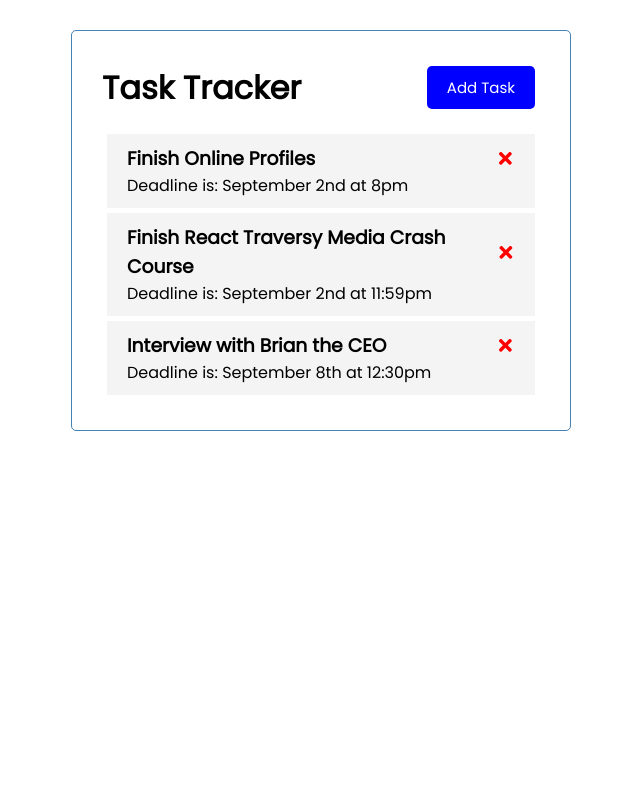
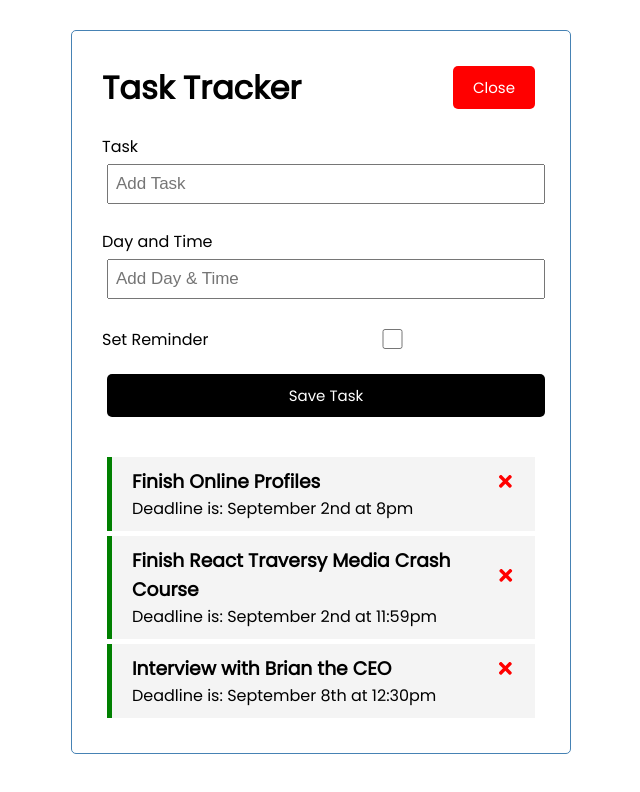
Before and after one commit to farazmoallemi/TaskTracker, a React (Create React App) app: page / in a window 1280 px wide. Both pictures are taken after a click on the button "Add Task". Shown: the top 792 px of the page, without its empty margins (319-959 px from the left). Built offline with nearby package versions, Linux system fonts and the light colour scheme.

Commit message:
Full functionality for adding a task, turning reminders on and off, toggling the add task button, stylistic changes

```diff
--- a/src/App.jsx
+++ b/src/App.jsx
@@ -1,9 +1,11 @@
+import { useState } from 'react'
+
 import Header from "./components/Header";
 import Task from "./components/Tasks";
-import { useState } from 'react'
-
+import AddTask from "./components/AddTask";
 
 const App = () => {
+  const [showAddTask, setShowAddText] = useState(false);
   const [tasks, setTasks] = useState([{
     id: 1,
     text: 'Finish Online Profiles',
@@ -30,11 +32,25 @@
     setTasks(tasks.filter((taskInList) => taskInList.id !== id))
   }
 
+  // functionality for toggling the reminder
+  const toggleReminder = (id) => {
+    setTasks(tasks.map((task) => task.id === id ? { ...task, reminder: !task.reminder} : task));
+  }
+
+  // functionality for adding a task to a list
+  const addTask = (task) => {
+    const id = tasks.length + 1;
+    const newTask = { id, ...task }
+    setTasks([...tasks, newTask])
+  }
 
   return (
     <div className="container">
-      <Header />
-      <Task tasks={tasks} onDelete={deleteTask}/>
+      <Header onAdd={() => setShowAddText(!showAddTask)} showAdd={showAddTask}/>
+      {showAddTask && <AddTask onAdd={addTask}/>}
+      {tasks.length > 0 ?
+      <Task tasks={tasks} onToggle={toggleReminder} onDelete={deleteTask}/>
+      : "No Tasks in the Task List"}
     </div>
   );
 }
--- /dev/null
+++ b/src/components/AddTask.js
@@ -0,0 +1,60 @@
+import { useState} from 'react'
+
+const AddTask = ({ onAdd }) => {
+  // parenethesis on use state are used for setting default values
+  const [text, setText] = useState('')
+  const [day, setDay] = useState('')
+  const [reminder, setReminder] = useState(false)
+
+  const onSubmit = (e) => {
+    e.preventDefault()
+
+    // send alert if user didn't input a task
+    if(text === '') {
+      alert('Please add a task');
+      return
+    }
+
+    onAdd({ text, day, reminder })
+
+    // on submission of task, reset values to original
+    setText('')
+    setDay('')
+    setReminder(false)
+
+  }
+  return (
+    <form className='add-form' onSubmit={onSubmit}>
+      <div className='form-control'>
+        <label>Task</label>
+        <input
+          type='text'
+          placeholder='Add Task'
+          value={text}
+          onChange={(e) => setText(e.target.value)}
+        />
+      </div>
+      <div className='form-control'>
+        <label>Day and Time</label>
+        <input
+          type='text'
+          placeholder='Add Day & Time'
+          value={day}
+          onChange={(e) => setDay(e.target.value)}
+        />
+      </div>
+      <div className='form-control form-control-check'>
+        <label>Set Reminder</label>
+        <input type='checkbox'
+        checked={reminder}
+        value={reminder}
+        onChange={(e) => setReminder(e.currentTarget.checked)}
+        />
+      </div>
+
+      <input type='submit' value='Save Task' className='btn btn-block'/>
+    </form>
+  )
+}
+
+export default AddTask
--- a/src/components/Header.jsx
+++ b/src/components/Header.jsx
@@ -1,14 +1,12 @@
 import PropTypes from 'prop-types'
 import Button from './Button'
 
-const Header = ({ title }) => {
-  const onClick = () => {
-    console.log('On Click method working')
-  }
+const Header = ({ title, onAdd, showAdd }) => {
+
   return (
     <header className='header'>
       <h1>{title}</h1>
-      <Button color='blue' text='Add Task' onClick={onClick}/>
+      <Button color={showAdd ? 'red':'blue'} text={showAdd ? 'Close' : 'Add Task'} onClick={onAdd}/>
     </header>
   )
 }
--- a/src/components/Task.js
+++ b/src/components/Task.js
@@ -1,8 +1,8 @@
 import { FaTimes } from 'react-icons/fa'
 
-const Task = ({ task, onDelete }) => {
+const Task = ({ task, onDelete, onToggle }) => {
   return (
-    <div className='task'>
+    <div className={`task ${task.reminder ? 'reminder': ''}`} onDoubleClick={() => onToggle(task.id)}>
       <h3>
         {task.text}
         <FaTimes
--- a/src/components/Tasks.js
+++ b/src/components/Tasks.js
@@ -1,13 +1,15 @@
 import Task from "./Task"
 
-const Tasks = ({ tasks, onDelete }) => {
+const Tasks = ({ tasks, onDelete, onToggle }) => {
   return (
     <div>
       {tasks.map((taskObject) =>
         <Task
         key={taskObject.id}
         task={taskObject}
-        onDelete={onDelete}/>
+        onDelete={onDelete}
+        onToggle={onToggle}
+        />
       )}
     </div>
   )
```
